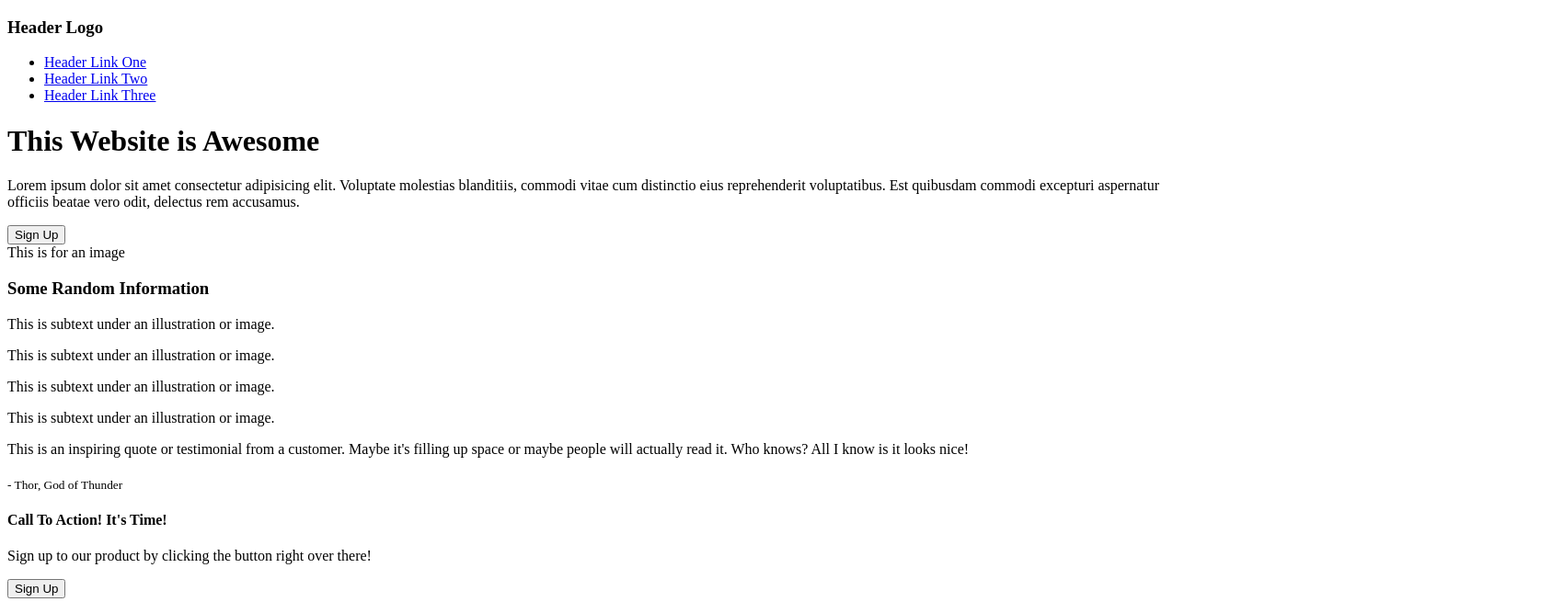
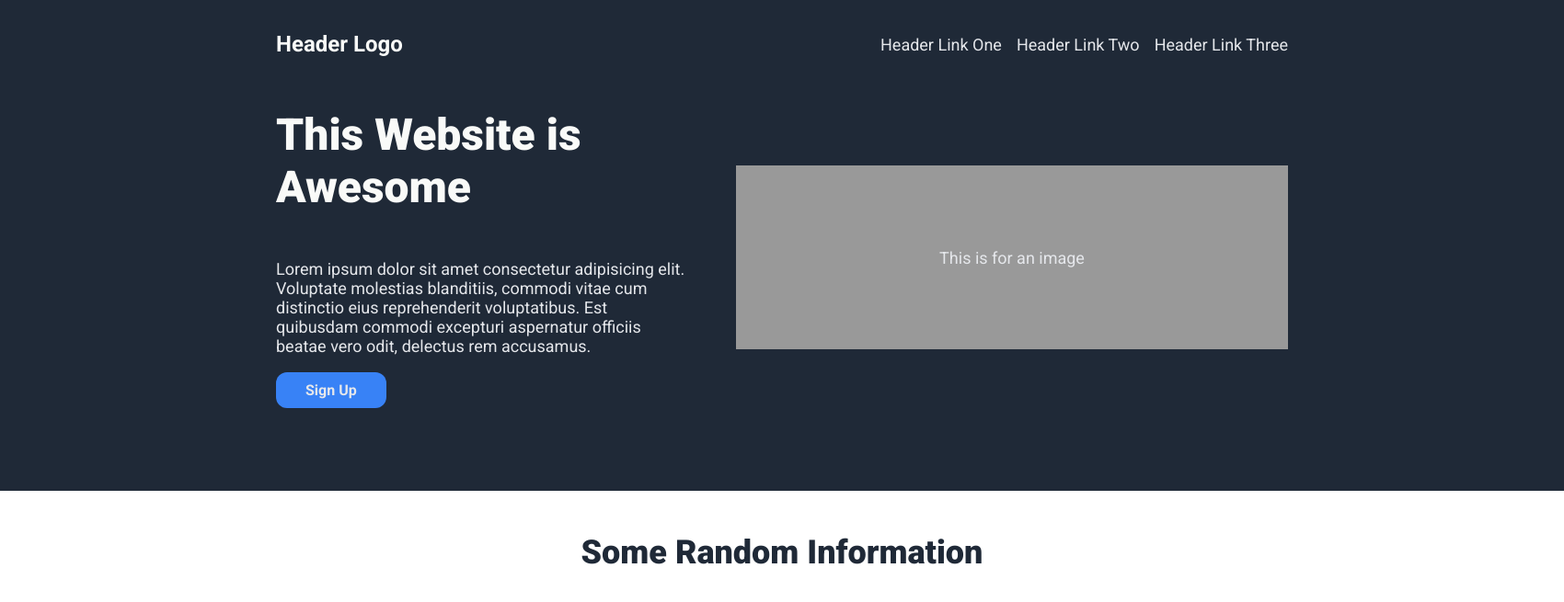
Before and after one commit to samtur/odin-landingPage, a plain HTML site: page index.html in a window 1280 px wide. Shown: the top 655 px of the page at 92% size, 1700 px wide, since content can reach past the window. Drawn offline with Linux system fonts and the light colour scheme.

Commit message:
Style use flex box

```diff
--- a/index.html
+++ b/index.html
@@ -6,30 +6,40 @@
     <meta name="viewport" content="width=device-width, initial-scale=1.0" />
     <title>Odin Landing Page</title>
     <link rel="stylesheet" href="styles.css" />
+    <link rel="preconnect" href="https://fonts.googleapis.com" />
+    <link rel="preconnect" href="https://fonts.gstatic.com" crossorigin />
+    <link
+      href="https://fonts.googleapis.com/css2?family=Roboto:ital,wght@0,100;0,300;0,400;0,500;0,700;0,900;1,100;1,300;1,400;1,500;1,700;1,900&display=swap"
+      rel="stylesheet"
+    />
   </head>
   <body>
     <div class="header">
+      <div class="headertop">
         <h3 class="headerLogo">Header Logo</h3>
         <ul>
           <li><a href="#">Header Link One</a></li>
           <li><a href="#">Header Link Two</a></li>
           <li><a href="#">Header Link Three</a></li>
         </ul>
+      </div>
       <div class="headerContent">
+        <div class="headtextcontainer">
           <h1 class="headerTitle">This Website is Awesome</h1>
           <p class="headerText">
             Lorem ipsum dolor sit amet consectetur adipisicing elit. Voluptate
-          molestias blanditiis, commodi vitae cum distinctio eius reprehenderit
-          voluptatibus. Est quibusdam commodi excepturi aspernatur officiis
-          beatae vero odit, delectus rem accusamus.
+            molestias blanditiis, commodi vitae cum distinctio eius
+            reprehenderit voluptatibus. Est quibusdam commodi excepturi
+            aspernatur officiis beatae vero odit, delectus rem accusamus.
           </p>
           <button class="signUpBtn">Sign Up</button>
-        <div class="image">This is for an image</div>
+        </div>
+        <div class="headerImage">This is for an image</div>
       </div>
     </div>
     <div class="content">
       <h3 class="contentTitle">Some Random Information</h3>
-      <div class="card container">
+      <div class="cardContainer">
         <div class="card">
           <div class="cardImage"></div>
           <p class="cardText">
@@ -55,22 +65,24 @@
           </p>
         </div>
       </div>
+    </div>
     <div class="quoteContainer">
       <p class="quote">
         This is an inspiring quote or testimonial from a customer. Maybe it's
-          filling up space or maybe people will actually read it. Who knows? All
-          I know is it looks nice!
+        filling up space or maybe people will actually read it. Who knows? All I
+        know is it looks nice!
       </p>
       <sub class="customer">- Thor, God of Thunder</sub>
     </div>
     <div class="signUpBottom">
       <div class="signUpBotContent">
+        <div class="botTextContainer">
           <h4 class="botTitle">Call To Action! It's Time!</h4>
           <p class="botText">
             Sign up to our product by clicking the button right over there!
           </p>
+        </div>
         <button class="signUpBtnBot">Sign Up</button>
-        </div>
       </div>
     </div>
     <div class="footer">
--- a/styles.css
+++ b/styles.css
@@ -0,0 +1,242 @@
+
+* {
+    font-family: 'Roboto', sans-serif;
+    box-sizing: border-box;
+}
+
+html, body {
+    display: flex;
+    margin: 0;
+    padding: 0;
+    flex-direction: column;
+    width: 100%;
+    flex-wrap: wrap;
+}
+
+/* HEADER */
+
+ul {
+    list-style: none;
+    margin: 0;
+    padding: 0;
+    display: flex;
+    gap: 16px;
+}
+
+a {
+    text-decoration: none;
+    color: #e5e7eb;
+    font-size: 18px;
+}
+
+.headertop {
+    display: flex;
+    align-items: center;
+    justify-content: space-between;
+}
+
+.header {
+    background-color: #1F2937;
+    display: flex;
+    flex-direction: column;
+    padding: 10px 300px 60px;
+}
+
+.headerLogo {
+    color: #f9faf8;
+    font-size: 24px;
+}
+
+.headerTitle {
+    color: #f9faf8;
+    font-size: 48px;
+    font-weight: 900;
+}
+
+.headerText {
+    color: #e5e7eb;
+    font-size: 18px;
+}
+
+.headerImage {
+    color: #e5e7eb;
+    font-size: 18px;
+    width: 600px;
+    height: 200px;
+    display: flex;
+    align-items: center;
+    justify-content: center;
+    background-color: #999;
+    flex-shrink: 0;
+    margin-left: 50px;
+}
+
+.headerContent {
+    display: flex;
+    align-items: center;
+    justify-content: space-between;
+}
+
+
+.headtextcontainer {
+    display: flex;
+    flex-direction: column;
+    align-items: flex-start;
+    width: 450px;
+    height: auto;
+    margin-bottom: 30px;
+}
+
+.signUpBtn {
+    color: #e5e7eb;
+    background-color: #3882f6;
+    border: none;
+    padding: 10px 32px;
+    text-align: center;
+    text-decoration: none;
+    font-size: 16px;
+    border-radius: 12px;
+    transition-duration: 0.1s;
+    font-weight: 600;
+}
+
+.signUpBtn:hover {
+    background-color: white;
+    border: #3882f6 solid 1px;
+    color: #3882f6;
+    cursor: pointer;
+}
+
+/* CONTENT */
+
+.content {
+    display: flex;
+    flex-direction: column;
+    align-items: center;
+    padding: 10px 300px 60px;
+}
+
+.contentTitle {
+    font-size: 36px;
+    font-weight: 900;
+    color: #1F2937;
+}
+
+.cardContainer {
+    display: flex;
+    gap: 50px;
+}
+
+.cardImage {
+    width: 200px;
+    height: 200px;
+    border: #3882f6 solid 3px;
+    border-radius: 15px;
+}
+
+.cardText {
+    width: 200px;
+    text-align: center;
+}
+
+/* QUOTE */
+
+.quoteContainer {
+    background-color: #e5e7eb;
+    display: flex;
+    flex-direction: column;
+    align-items: center;
+    justify-content: center;
+    height: 380px;
+    padding: 10px 300px 10px;
+}
+
+.quote {
+    font-size: 36px;
+    font-weight: 300;
+    font-style: italic;
+    width: 790px;
+    color: #1F2937;
+    margin-bottom: 0;
+}
+
+.customer {
+    font-size: 24px;
+    color: #1F2937;
+    font-weight: 900;
+    margin-left: 420px;
+    margin-top: 0;
+    padding-top: 0;
+}
+
+/* SIGNUP BOT */
+
+.signUpBottom {
+    display: flex;
+    justify-content: center;
+    align-items: center;
+    padding: 80px 300px;
+}
+
+.signUpBotContent {
+    display: flex;
+    background-color: #3882f6;
+    width: 1000px;
+    align-items: center;
+    justify-content: space-around;
+    border-radius: 12px;
+    height: 150px;
+    flex-shrink: 0;
+}
+
+.botTextContainer {
+    display: flex;
+    flex-direction: column;
+    flex-shrink: 0;
+}
+
+.botTitle {
+    color: #f9faf8;
+    margin: 0;
+    font-size: 20px;
+}
+
+.botText {
+    color: #e5e7eb;
+    margin: 0;
+}
+
+.signUpBtnBot {
+    color: #e5e7eb;
+    background-color: #3882f6;
+    border: #e5e7eb solid 2px;
+    padding: 10px 32px;
+    text-align: center;
+    text-decoration: none;
+    font-size: 16px;
+    border-radius: 12px;
+    transition-duration: 0.1s;
+    font-weight: 600;
+}
+
+
+.signUpBtnBot:hover {
+    background-color: white;
+    border: #3882f6 solid 1px;
+    color: #3882f6;
+    cursor: pointer;
+}
+
+/* FOOTER */
+
+.footer {
+    background-color: #1F2937;
+    display: flex;
+    align-items: center;
+    justify-content: center;
+    padding: 20px;
+}
+
+.footerText {
+    color: #e5e7eb;
+}
```
Lines whose indentation alone changed are shown as unchanged.
